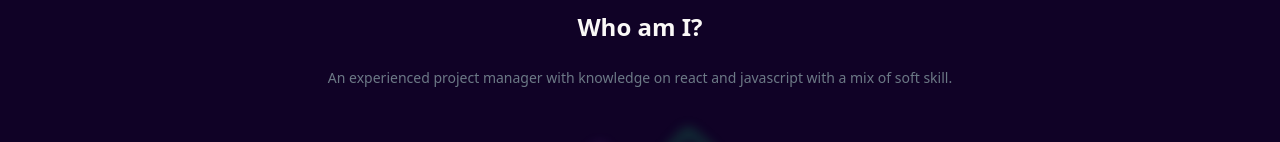
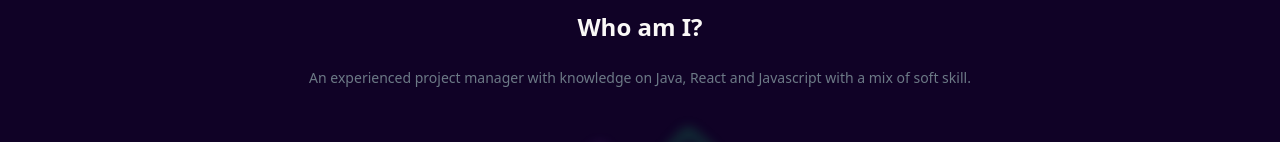
Before and after one commit to MatiasCeb/mobileFirst, a React (Create React App) app: page / in a window 1280 px wide. Shown: the part 435-577 px from the top of the page. Built offline with nearby package versions, Linux system fonts and the light colour scheme.

Commit message:
Update MainExchange.js

```diff
--- a/src/components/MainExchange.js
+++ b/src/components/MainExchange.js
@@ -12,7 +12,7 @@
         <section className="main-exchange-container">
             <div className="main-exchange-container--title">
                 <h2 className="main-exchange-container--h2">Who am I?</h2>
-                <p className="main-exchange-container--p">An experienced project manager with knowledge on react and javascript with a mix of soft skill.</p>
+                <p className="main-exchange-container--p">An experienced project manager with knowledge on Java, React and Javascript with a mix of soft skill.</p>
             </div>
             <div className="backgroundImg"></div>
             <img className="mainexchange--img" src={logo} alt="Logo" />
```
